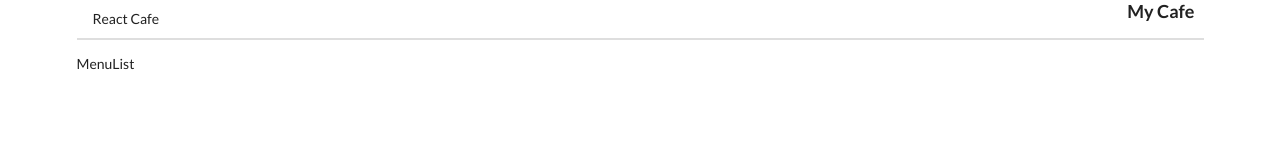
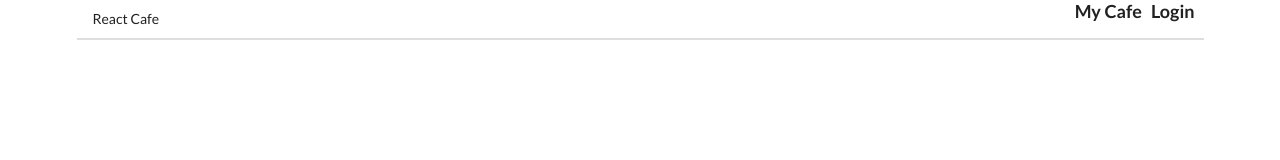
Before and after one commit to Annettesunday/REACT-CAFE, a React (Create React App) app: page / in a window 1280 px wide. Shown: the top 160 px of the page. Built offline with nearby package versions, Linux system fonts and the light colour scheme.

Commit message:
ch(Header): implement logout action on button conditionally rendered

```diff
--- a/src/components/Header.js
+++ b/src/components/Header.js
@@ -1,7 +1,23 @@
 import React from "react";
 import { Link } from "react-router-dom";
+import { logout } from "../actions";
+import store from "../reducers";
+import { connect } from "react-redux";
 
-const Header = () => {
+class Header extends React.Component {
+  render() {
+    const { authenticated, logout } = this.props;
+
+    const authButton = (
+      <Link
+        to="/login"
+        className="ui  floated header"
+        onClick={authenticated ? () => logout() : null}
+      >
+        {authenticated ? "Logout " : "Login"}
+      </Link>
+    );
+
     return (
       <div className="ui secondary pointing menu">
         <Link to="/" className="item">
@@ -11,9 +27,19 @@ const Header = () => {
           <Link to="/" className="ui left floated header">
             My Cafe
           </Link>
+          {authButton}
         </div>
       </div>
     );
+  }
+}
+
+const mapStateToProps = state => {
+  return {
+    authenticated: state.user.authenticated
   };
-
-export default Header;
+};
+export default connect(
+  mapStateToProps,
+  { logout }
+)(Header);
--- a/src/components/menus/MenuList.js
+++ b/src/components/menus/MenuList.js
@@ -1,7 +1,20 @@
 import React from "react";
+import { connect } from "react-redux";
+import { getUser } from "../../actions";
 
-const MenuList = () => {
-  return <div>MenuList</div>;
+class MenuList extends React.Component {
+  render() {
+    return <div>{this.props.user.credentials.userName}</div>;
+  }
+}
+
+const mapStateToProps = state => {
+  return {
+    user: state.user
+  };
 };
 
-export default MenuList;
+export default connect(
+  mapStateToProps,
+  { getUser }
+)(MenuList);
```
Lines whose indentation alone changed are shown as unchanged.
